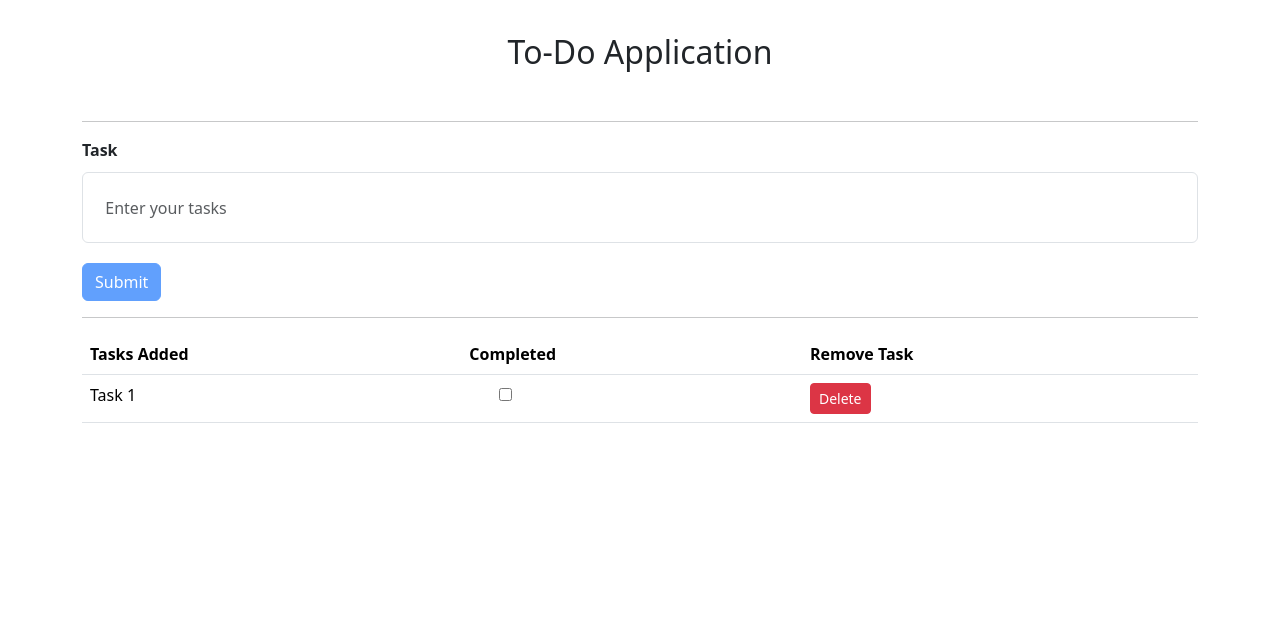
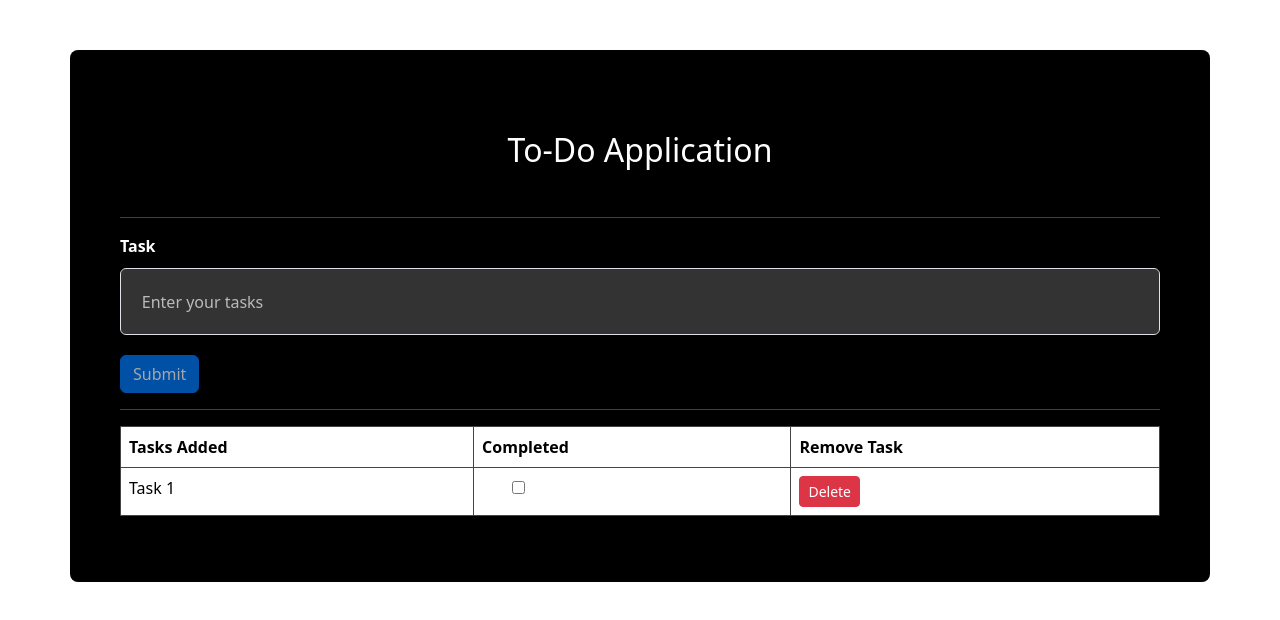
Before and after one commit to ArulKumaran25/Todo-App, an Angular app: page / in a window 1280 px wide. Shown: the top 620 px of the page. Built offline with nearby package versions, Linux system fonts and the light colour scheme.

Commit message:
background theme changed

```diff
--- a/src/app/todolist/todolist.component.css
+++ b/src/app/todolist/todolist.component.css
@@ -21,3 +21,46 @@ h1{
     margin-bottom: 10px;
     font-weight: bold;
   }
+
+
+
+
+.container {
+    margin-top: 50px;
+    background-color: black; /* Change the background color to black */
+    color: white; /* Set text color to white for better contrast */
+    padding: 50px; /* Add some padding for spacing */
+    border-radius: 8px; /* Optional: Add rounded corners */
+}
+
+.form-group label {
+    color: white; /* Change label color to white */
+}
+
+.form-control {
+    background-color: #333; /* Darker background for input fields */
+    color: white; /* White text for input fields */
+}
+
+.form-control::placeholder {
+    color: #bbb; /* Placeholder text color */
+}
+
+.table {
+    background-color: #222; /* Darker background for table */
+    color: white; /* White text for table */
+}
+
+.table th, .table td {
+    border: 1px solid #444; /* Optional: Add border color for table cells */
+}
+
+.btn-primary {
+    background-color: #007bff; /* Customize button color */
+    border-color: #007bff; /* Customize button border */
+}
+
+.btn-danger {
+    background-color: #dc3545; /* Customize delete button color */
+    border-color: #dc3545; /* Customize delete button border */
+}
```
